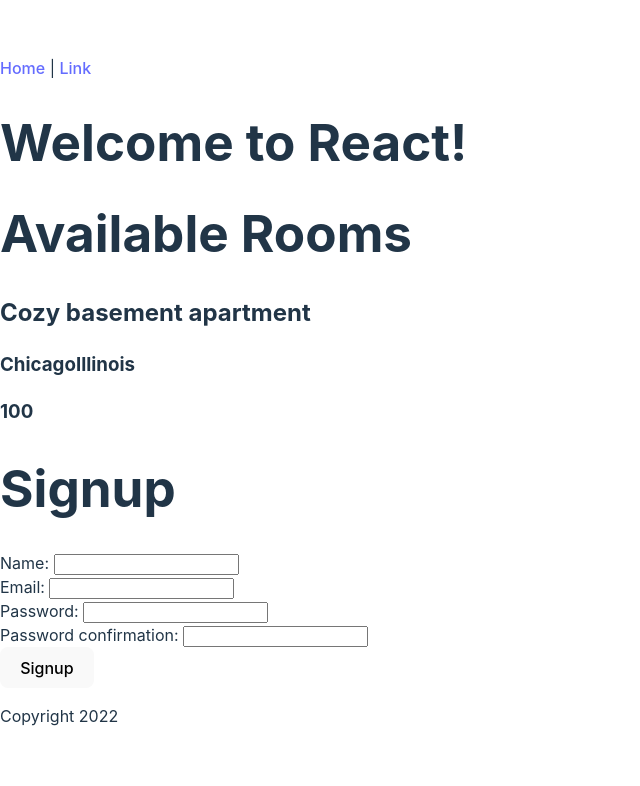
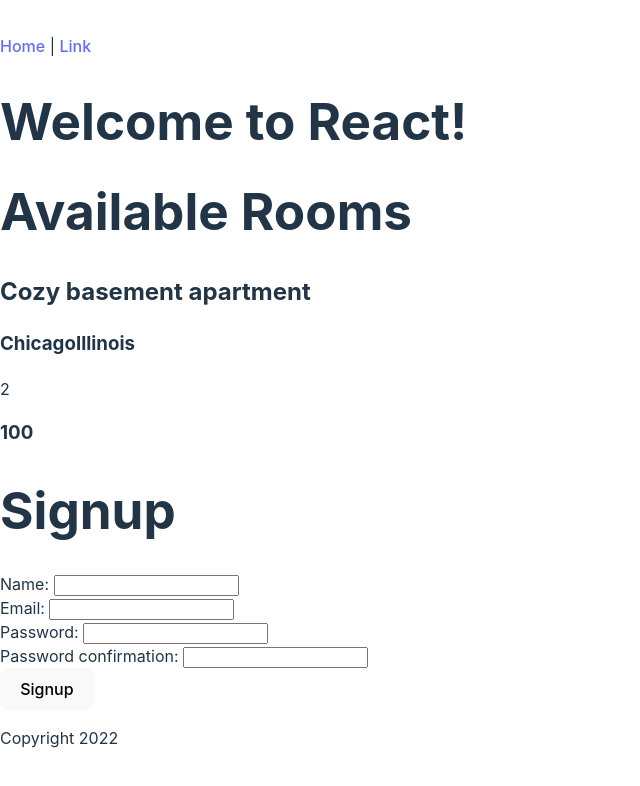
Before and after one commit to BenSShin/air-bnb-frontend, a React (Vite) app: page / in a window 1280 px wide. Shown: the top 786 px of the page, without its empty margins (0-640 px from the left). Built offline with nearby package versions, Linux system fonts and the light colour scheme.

Commit message:
adds total bedrooms to roomsindex

```diff
--- a/src/RoomsIndex.jsx
+++ b/src/RoomsIndex.jsx
@@ -6,6 +6,7 @@ export function RoomsIndex(props) {
         <div key={room.room_id}>
           <h2>{room.description}</h2>
           <h3>{[room.city, room.state]}</h3>
+          <p>{room.total_bedrooms}</p>
           <h3>{room.price}</h3>
         </div>
       ))}
```
